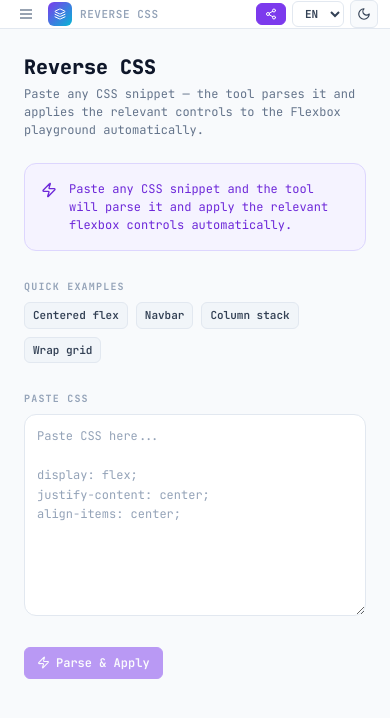
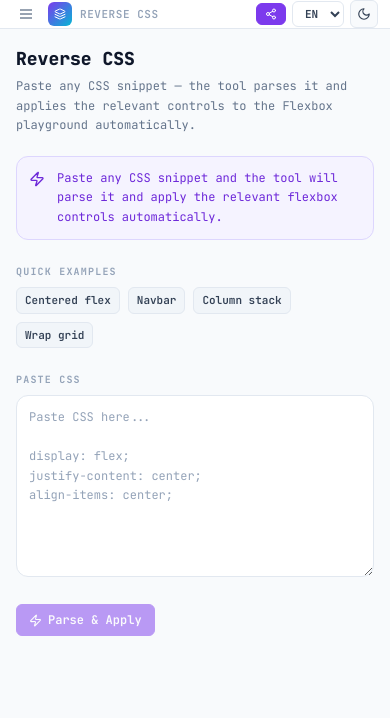
Before and after one commit to MakarLeonov/css-layout-lab, a React (Vite) app: page /reverse in a window 390 px wide. Shown: the top 718 px of the page. Built offline with nearby package versions, Linux system fonts and the light colour scheme.

Commit message:
сделал адаптив для страницы reverse

```diff
--- a/src/pages/ReversePage.tsx
+++ b/src/pages/ReversePage.tsx
@@ -1,96 +1,101 @@
-import React, { useState } from 'react'
-import { Zap, ArrowRight, CheckCircle2 } from 'lucide-react'
-import { motion, AnimatePresence } from 'framer-motion'
-import { Button, SectionTitle, CodeBlock } from '@/components/ui'
-import { parseCSS, cssToFlexboxState, getParsedDisplay } from '@/utils/cssParser'
-import { useFlexboxStore } from '@/features/flexbox/store/flexboxStore'
-import { useTranslation } from '@/hooks/useTranslation'
-import { useNavigate } from 'react-router-dom'
+import React, { useState } from "react";
+import { Zap, ArrowRight, CheckCircle2 } from "lucide-react";
+import { motion, AnimatePresence } from "framer-motion";
+import { Button, SectionTitle, CodeBlock } from "@/components/ui";
+import {
+  parseCSS,
+  cssToFlexboxState,
+  getParsedDisplay,
+} from "@/utils/cssParser";
+import { useFlexboxStore } from "@/features/flexbox/store/flexboxStore";
+import { useTranslation } from "@/hooks/useTranslation";
+import { useNavigate } from "react-router-dom";
 
 const EXAMPLES = [
   {
-    label: 'Centered flex',
+    label: "Centered flex",
     css: `display: flex;\njustify-content: center;\nalign-items: center;`,
   },
   {
-    label: 'Navbar',
+    label: "Navbar",
     css: `display: flex;\nflex-direction: row;\njustify-content: space-between;\nalign-items: center;\nflex-wrap: nowrap;\ngap: 16px;`,
   },
   {
-    label: 'Column stack',
+    label: "Column stack",
     css: `display: flex;\nflex-direction: column;\njustify-content: flex-start;\nalign-items: stretch;\ngap: 12px;`,
   },
   {
-    label: 'Wrap grid',
+    label: "Wrap grid",
     css: `display: flex;\nflex-direction: row;\nflex-wrap: wrap;\njustify-content: flex-start;\nalign-items: flex-start;\ngap: 8px;`,
   },
-]
+];
 
 export function ReversePage() {
-  const { t } = useTranslation()
-  const navigate = useNavigate()
-  const { loadState } = useFlexboxStore()
+  const { t } = useTranslation();
+  const navigate = useNavigate();
+  const { loadState } = useFlexboxStore();
 
-  const [cssInput, setCssInput] = useState('')
-  const [parsed, setParsed] = useState<Record<string, string> | null>(null)
-  const [applied, setApplied] = useState(false)
+  const [cssInput, setCssInput] = useState("");
+  const [parsed, setParsed] = useState<Record<string, string> | null>(null);
+  const [applied, setApplied] = useState(false);
 
   const handleParse = () => {
-    const raw = parseCSS(cssInput)
-    setParsed(getParsedDisplay(raw))
-    const flexState = cssToFlexboxState(cssInput)
+    const raw = parseCSS(cssInput);
+    setParsed(getParsedDisplay(raw));
+    const flexState = cssToFlexboxState(cssInput);
     if (Object.keys(flexState).length > 0) {
-      loadState(flexState)
-      setApplied(true)
-      setTimeout(() => setApplied(false), 3000)
+      loadState(flexState);
+      setApplied(true);
+      setTimeout(() => setApplied(false), 3000);
     }
-  }
+  };
 
   const loadExample = (css: string) => {
-    setCssInput(css)
-    setParsed(null)
-    setApplied(false)
-  }
+    setCssInput(css);
+    setParsed(null);
+    setApplied(false);
+  };
 
   return (
-    <div className="flex-1 overflow-auto p-6">
-      <div className="max-w-3xl mx-auto flex flex-col gap-6">
-        {/* Header */}
+    <div className="flex-1 overflow-auto p-4 md:p-6">
+      <div className="max-w-3xl mx-auto flex flex-col gap-5 md:gap-6">
         <div>
-          <h1 className="font-mono font-extrabold text-xl text-slate-900 dark:text-slate-100">
-            {t('reverseMode')}
+          <h1 className="font-mono font-extrabold text-lg md:text-xl text-slate-900 dark:text-slate-100">
+            {t("reverseMode")}
           </h1>
-          <p className="text-[12px] font-mono text-slate-500 dark:text-slate-400 mt-1">
-            Paste any CSS snippet — the tool parses it and applies the relevant controls to the Flexbox playground automatically.
+          <p className="text-[12px] font-mono text-slate-500 dark:text-slate-400 mt-1 leading-relaxed">
+            Paste any CSS snippet — the tool parses it and applies the relevant
+            controls to the Flexbox playground automatically.
           </p>
         </div>
 
-        {/* Info banner */}
-        <div className="flex gap-3 p-4 rounded-xl bg-brand-50 dark:bg-brand-950/20 border border-brand-200 dark:border-brand-900 text-[12px] font-mono text-brand-700 dark:text-brand-300">
+        <div className="flex gap-3 p-3 md:p-4 rounded-xl bg-brand-50 dark:bg-brand-950/20 border border-brand-200 dark:border-brand-900 text-[12px] font-mono text-brand-700 dark:text-brand-300">
           <Zap size={16} className="shrink-0 mt-0.5" />
-          <span>{t('reverseHint')}</span>
+          <span className="leading-relaxed">{t("reverseHint")}</span>
         </div>
 
-        {/* Examples */}
         <div>
           <SectionTitle>Quick Examples</SectionTitle>
           <div className="flex gap-2 flex-wrap">
             {EXAMPLES.map((ex) => (
-              <Button key={ex.label} size="sm" onClick={() => loadExample(ex.css)}>
+              <Button
+                key={ex.label}
+                size="sm"
+                onClick={() => loadExample(ex.css)}
+              >
                 {ex.label}
               </Button>
             ))}
           </div>
         </div>
 
-        {/* CSS Input */}
         <div>
           <SectionTitle>Paste CSS</SectionTitle>
           <textarea
             value={cssInput}
             onChange={(e) => setCssInput(e.target.value)}
-            placeholder={t('reversePlaceholder')}
-            rows={9}
+            placeholder={t("reversePlaceholder")}
+            rows={8}
             className="w-full px-3 py-3 rounded-xl border border-slate-200 dark:border-slate-700
               bg-white dark:bg-slate-800 text-slate-800 dark:text-slate-100
               font-mono text-[12px] leading-relaxed resize-y
@@ -99,10 +104,13 @@ export function ReversePage() {
           />
         </div>
 
-        {/* Parse button */}
-        <div className="flex gap-3 items-center">
-          <Button variant="primary" onClick={handleParse} disabled={!cssInput.trim()}>
-            <Zap size={13} /> {t('parseCSS')}
+        <div className="flex flex-wrap gap-3 items-center">
+          <Button
+            variant="primary"
+            onClick={handleParse}
+            disabled={!cssInput.trim()}
+          >
+            <Zap size={13} /> {t("parseCSS")}
           </Button>
 
           <AnimatePresence>
@@ -114,40 +122,44 @@ export function ReversePage() {
                 className="flex items-center gap-2 text-[12px] font-mono font-semibold text-emerald-600 dark:text-emerald-400"
               >
                 <CheckCircle2 size={14} />
-                {t('controlsApplied')}
+                {t("controlsApplied")}
               </motion.div>
             )}
           </AnimatePresence>
         </div>
 
-        {/* Parsed properties */}
         {parsed && Object.keys(parsed).length > 0 && (
           <div>
-            <SectionTitle>{t('parsedProps')}</SectionTitle>
+            <SectionTitle>{t("parsedProps")}</SectionTitle>
             <div className="flex flex-wrap gap-2 mb-4">
               {Object.entries(parsed).map(([k, v]) => (
                 <div
                   key={k}
                   className="px-3 py-1.5 rounded-lg bg-brand-50 dark:bg-brand-950/20 border border-brand-200 dark:border-brand-900 font-mono text-[11px]"
                 >
-                  <span className="text-slate-500 dark:text-slate-400">{k}: </span>
-                  <span className="text-brand-700 dark:text-brand-300 font-bold">{v}</span>
+                  <span className="text-slate-500 dark:text-slate-400">
+                    {k}:{" "}
+                  </span>
+                  <span className="text-brand-700 dark:text-brand-300 font-bold">
+                    {v}
+                  </span>
                 </div>
               ))}
             </div>
 
-            <Button onClick={() => navigate('/flexbox')}>
-              <ArrowRight size={13} /> {t('goToFlexbox')}
+            <Button onClick={() => navigate("/flexbox")}>
+              <ArrowRight size={13} /> {t("goToFlexbox")}
             </Button>
           </div>
         )}
 
         {parsed && Object.keys(parsed).length === 0 && (
-          <div className="p-4 rounded-xl bg-amber-50 dark:bg-amber-950/20 border border-amber-200 dark:border-amber-800 text-[12px] font-mono text-amber-700 dark:text-amber-300">
-            No recognizable CSS layout properties found. Try adding flex, grid, or position rules.
+          <div className="p-3 md:p-4 rounded-xl bg-amber-50 dark:bg-amber-950/20 border border-amber-200 dark:border-amber-800 text-[12px] font-mono text-amber-700 dark:text-amber-300 leading-relaxed">
+            No recognizable CSS layout properties found. Try adding flex, grid,
+            or position rules.
           </div>
         )}
       </div>
     </div>
-  )
+  );
 }
```
